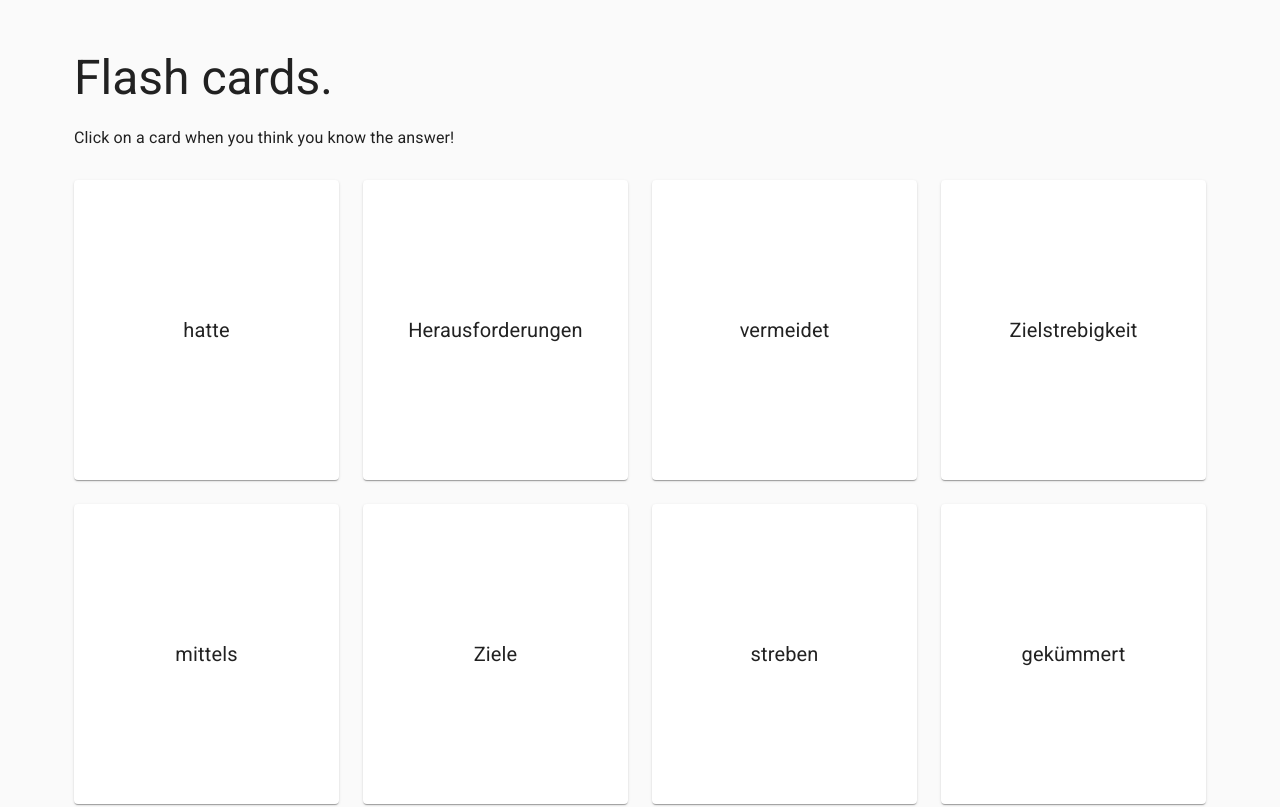
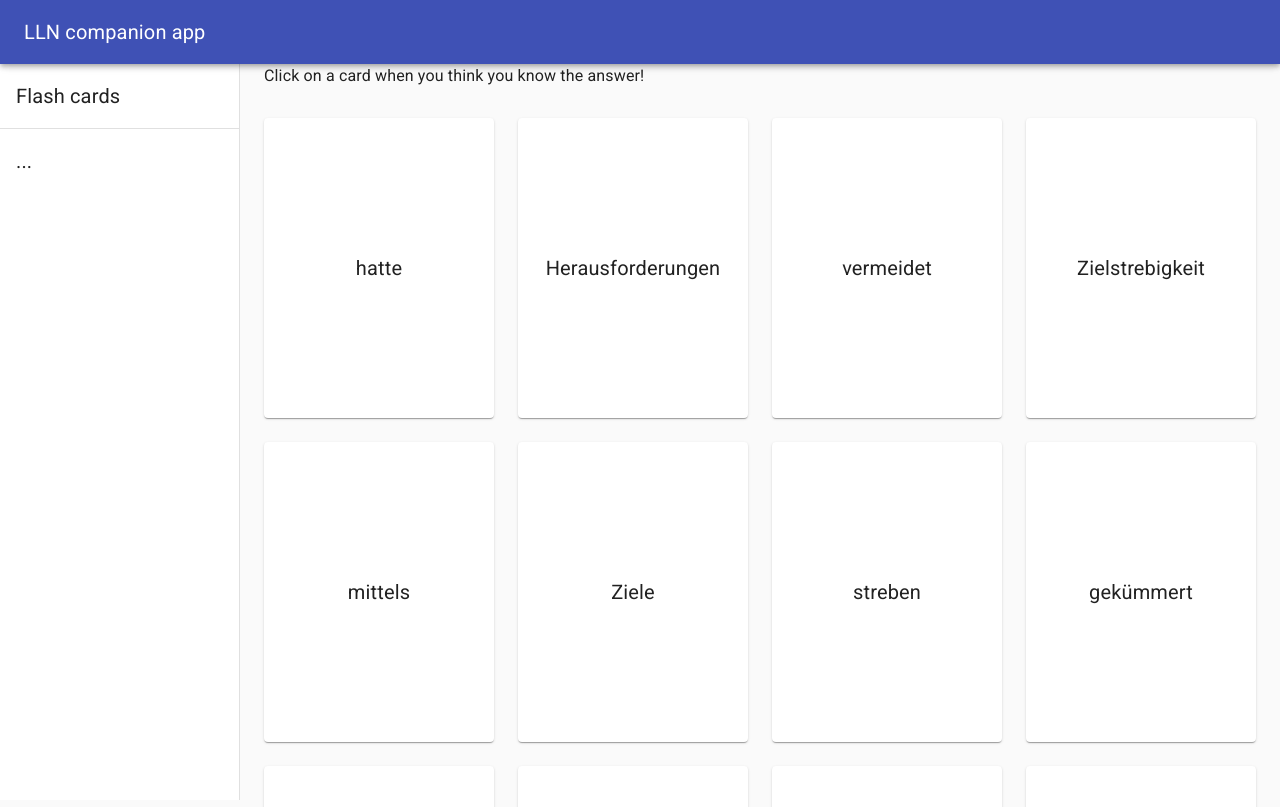
Before and after one commit to 4ools/learning-languages-with-netflix-extension, a React (Create React App) app: page / in a window 1280 px wide. Shown: the top 807 px of the page. Built offline with nearby package versions, Linux system fonts and the light colour scheme.

Commit message:
start getting things ready to handle uploaded data
- need to make the side menu a list of the uploaded files
- need to make the flash cards a page with props for the cards we want to see

```diff
--- a/package.json
+++ b/package.json
@@ -5,6 +5,7 @@
   "main": "public/main.js",
   "dependencies": {
     "@material-ui/core": "^4.11.0",
+    "@material-ui/icons": "^4.9.1",
     "@testing-library/jest-dom": "^4.2.4",
     "@testing-library/react": "^9.3.2",
     "@testing-library/user-event": "^7.1.2",
--- a/public/main.js
+++ b/public/main.js
@@ -152,5 +152,6 @@ function openFile() {
     fileContent
   )
 
-  // @TODO tell the front end to re-render the items in the menu
+  // tell the front end to re-render the items in the menu
+  mainWindow.webContents.send('reloadCards', {})
 }
--- a/src/components/FlashCardPage/index.js
+++ b/src/components/FlashCardPage/index.js
@@ -4,11 +4,9 @@ import * as savedItems from '../../data/sample.json'
 import Grid from '@material-ui/core/Grid'
 import { Typography } from '@material-ui/core'
 
-const FlashCardPage = () => (
+// @TODO pass the cards to page as some sort of page props
+const FlashCardPage = ({ cards }) => (
   <>
-    <Typography variant="h3" component="h2" style={{ marginBottom: 20 }}>
-      Flash cards.
-    </Typography>
     <Typography variant="body1" style={{ marginBottom: 30 }}>
       Click on a card when you think you know the answer!
     </Typography>
--- a/src/components/Layout/index.js
+++ b/src/components/Layout/index.js
@@ -3,13 +3,64 @@ import CssBaseline from '@material-ui/core/CssBaseline'
 import 'fontsource-roboto/latin-ext.css'
 import Container from '@material-ui/core/Container'
 import useLayoutStyles from './styles'
+import Drawer from '@material-ui/core/Drawer'
+import AppBar from '@material-ui/core/AppBar'
+import Toolbar from '@material-ui/core/Toolbar'
+import List from '@material-ui/core/List'
+import Typography from '@material-ui/core/Typography'
+import Divider from '@material-ui/core/Divider'
+import ListItem from '@material-ui/core/ListItem'
+import ListItemIcon from '@material-ui/core/ListItemIcon'
+import ListItemText from '@material-ui/core/ListItemText'
+import InboxIcon from '@material-ui/icons/MoveToInbox'
+import MailIcon from '@material-ui/icons/Mail'
 
 const Layout = ({ children }) => {
   const classes = useLayoutStyles()
   return (
     <main className={classes.root}>
       <CssBaseline />
-      <Container maxwidth="sm">{children}</Container>
+      <AppBar position="fixed" style={{ zIndex: 3000 }}>
+        <Toolbar>
+          <Typography variant="h6" noWrap>
+            LLN companion app
+          </Typography>
+        </Toolbar>
+      </AppBar>
+      <Drawer
+        className={classes.drawer}
+        variant="permanent"
+        classes={{
+          paper: classes.drawerPaper,
+        }}
+      >
+        <Toolbar />
+        <div className={classes.drawerContainer}>
+          <List>
+            <ListItem>
+              <Typography variant="h6">Flash cards</Typography>
+            </ListItem>
+          </List>
+          <Divider />
+          <List>
+            <ListItem>
+              <Typography variant="h6">...</Typography>
+            </ListItem>
+            {/* {['All mail', 'Trash', 'Spam'].map((text, index) => (
+              <ListItem button key={text}>
+                <ListItemIcon>
+                  {index % 2 === 0 ? <InboxIcon /> : <MailIcon />}
+                </ListItemIcon>
+                <ListItemText primary={text} />
+              </ListItem>
+            ))} */}
+          </List>
+        </div>
+      </Drawer>
+      <Container maxwidth="sm">
+        <Toolbar />
+        {children}
+      </Container>
     </main>
   )
 }
--- a/src/components/Layout/styles.js
+++ b/src/components/Layout/styles.js
@@ -1,9 +1,26 @@
 import { makeStyles } from '@material-ui/core/styles'
-
-const useLayoutStyles = makeStyles({
+const drawerWidth = 240
+const useLayoutStyles = makeStyles((theme) => ({
   root: {
-    padding: '50px',
+    display: 'flex',
   },
-})
+  appBar: {
+    zIndex: theme.zIndex.drawer + 1,
+  },
+  drawer: {
+    width: drawerWidth,
+    flexShrink: 0,
+  },
+  drawerPaper: {
+    width: drawerWidth,
+  },
+  drawerContainer: {
+    overflow: 'auto',
+  },
+  content: {
+    flexGrow: 1,
+    padding: theme.spacing(3),
+  },
+}))
 
 export default useLayoutStyles
```
Also changed, not shown: 1 other file (tests, documents, lock files or other folders).
